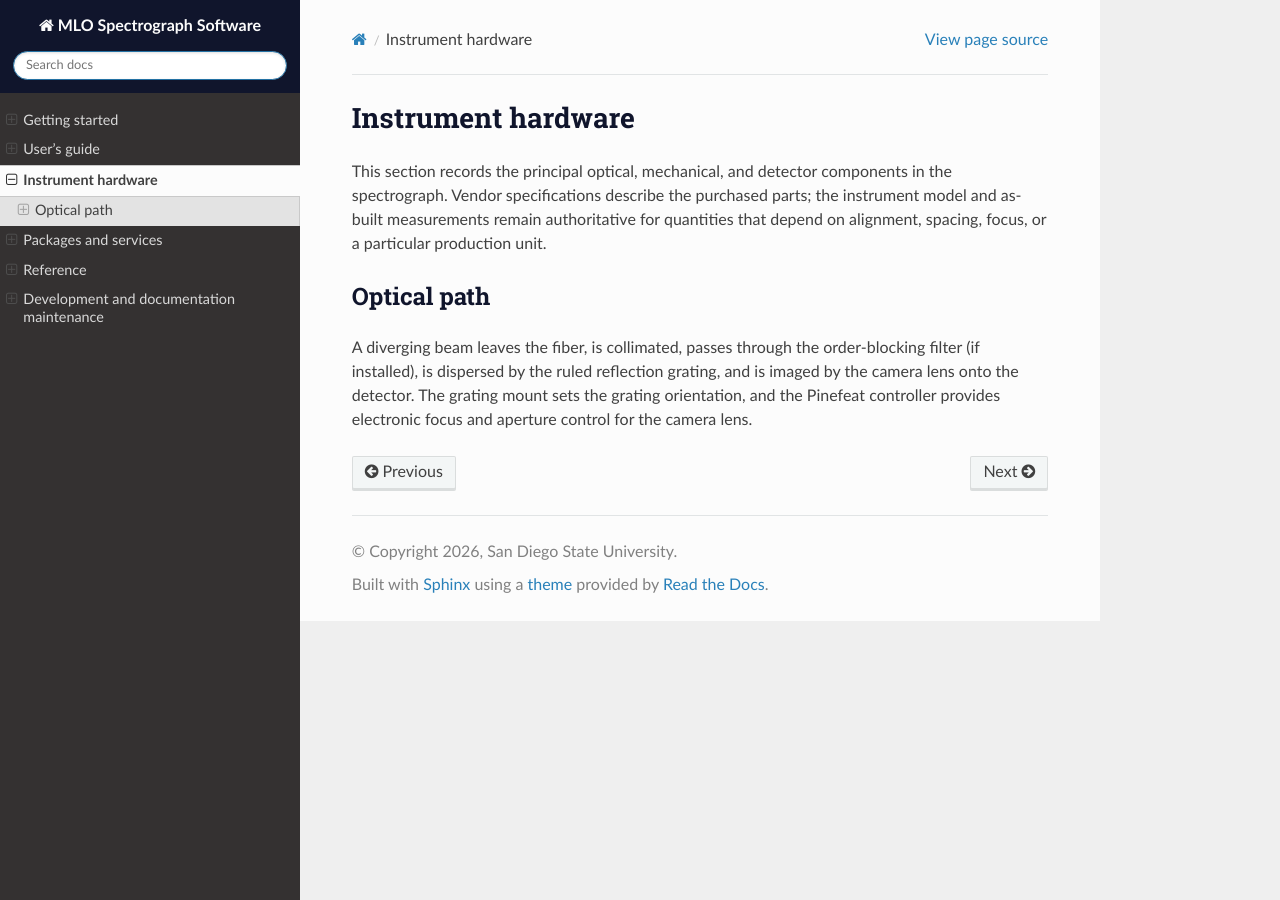
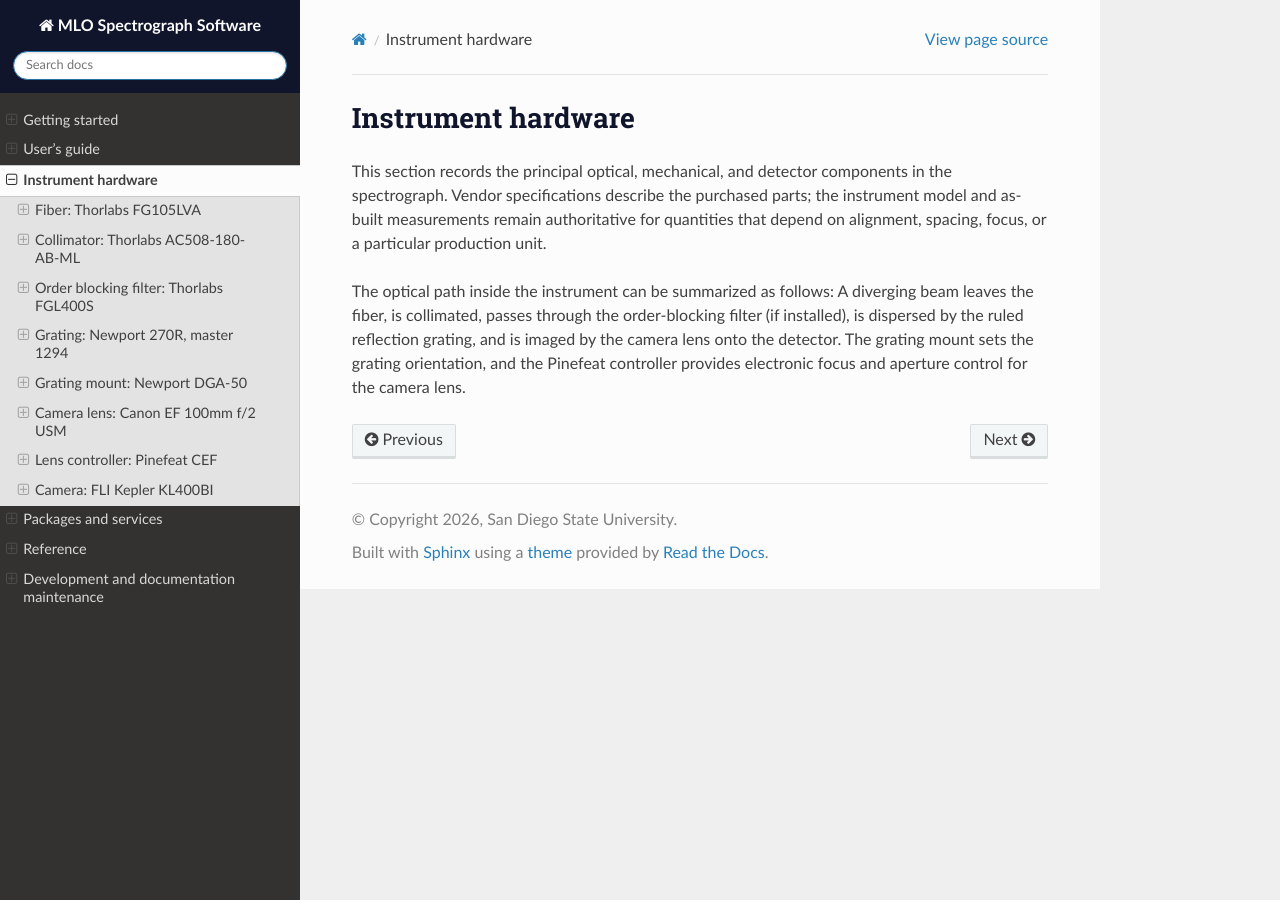
Before and after one commit to MLO-Claud-Spectrograph/docs, a Sphinx documentation site: the page built from docs/hardware/index.rst, in a window 1280 px wide. Built offline with Sphinx 7.4.7 and the Read the Docs theme 3.1.0, drawn with Linux system fonts in a browser that asks for light colours.

Commit message:
Fix some links

```diff
--- a/docs/hardware/camera-lens.rst
+++ b/docs/hardware/camera-lens.rst
@@ -2,9 +2,9 @@
 ===================================
 
 The camera optic is a Canon ``EF 100mm f/2 USM`` prime lens. Its nominal 100 mm
-focal length, together with the 180 mm :doc:`collimator`, sets the overall
-magnification. Focus and aperture are electromechanically controlled by the
-:doc:`Pinefeat lens controller <lens-controller>`.
+focal length, together with the :doc:`180 mm collimator <collimator>`, sets the
+overall magnification. Focus and aperture are electromechanically controlled by
+the :doc:`Pinefeat lens controller <lens-controller>`.
 
 .. list-table:: Key catalog properties
    :header-rows: 1
--- a/docs/hardware/index.rst
+++ b/docs/hardware/index.rst
@@ -6,14 +6,12 @@
 instrument model and as-built measurements remain authoritative for quantities
 that depend on alignment, spacing, focus, or a particular production unit.
 
-Optical path
-------------
-
-A diverging beam leaves the fiber, is collimated, passes through the
-order-blocking filter (if installed), is dispersed by the ruled reflection
-grating, and is imaged by the camera lens onto the detector. The grating mount
-sets the grating orientation, and the Pinefeat controller provides electronic
-focus and aperture control for the camera lens.
+The optical path inside the instrument can be summarized as follows: A diverging
+beam leaves the fiber, is collimated, passes through the order-blocking filter
+(if installed), is dispersed by the ruled reflection grating, and is imaged by
+the camera lens onto the detector. The grating mount sets the grating
+orientation, and the Pinefeat controller provides electronic focus and aperture
+control for the camera lens.
 
 .. toctree::
    :maxdepth: 1
```
